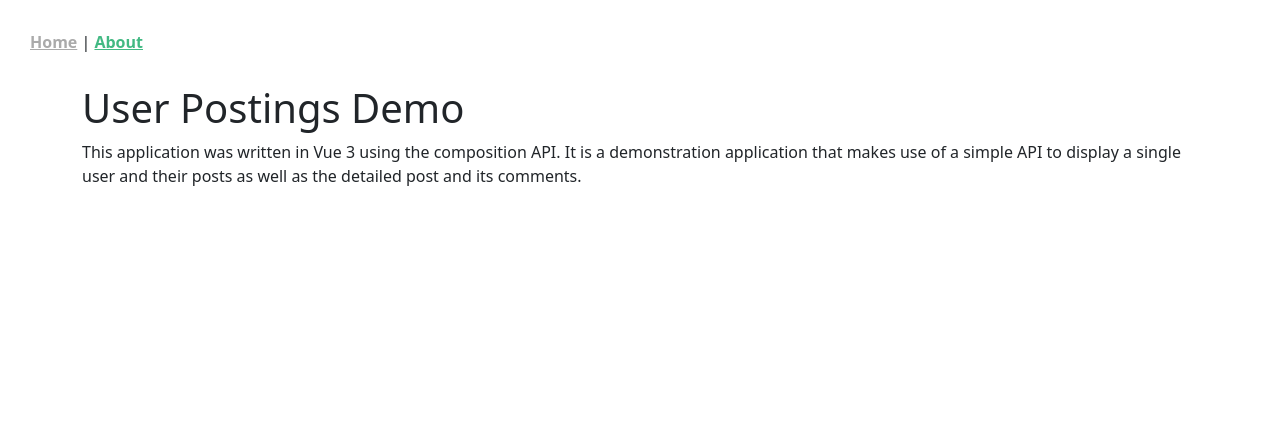
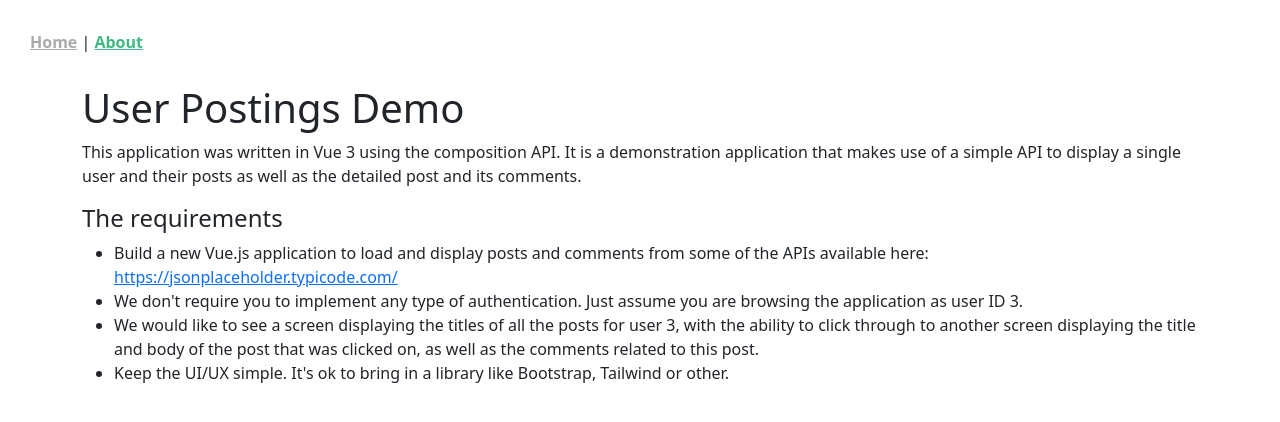
Before and after one commit to colinj/user-post-demo, a Vue app: page /about in a window 1280 px wide. Shown: the top 422 px of the page. Built offline with nearby package versions, Linux system fonts and the light colour scheme.

Commit message:
docs: Update README and About page

```diff
--- a/src/views/About.vue
+++ b/src/views/About.vue
@@ -6,5 +6,30 @@
       demonstration application that makes use of a simple API to display a
       single user and their posts as well as the detailed post and its comments.
     </p>
+
+    <h4>The requirements</h4>
+    <ul>
+      <li>
+        Build a new Vue.js application to load and display posts and comments
+        from some of the APIs available here:
+        <a href="https://jsonplaceholder.typicode.com/" target="_blank">
+          https://jsonplaceholder.typicode.com/
+        </a>
+      </li>
+      <li>
+        We don't require you to implement any type of authentication. Just
+        assume you are browsing the application as user ID 3.
+      </li>
+      <li>
+        We would like to see a screen displaying the titles of all the posts for
+        user 3, with the ability to click through to another screen displaying
+        the title and body of the post that was clicked on, as well as the
+        comments related to this post.
+      </li>
+      <li>
+        Keep the UI/UX simple. It's ok to bring in a library like Bootstrap,
+        Tailwind or other.
+      </li>
+    </ul>
   </div>
 </template>
```
Also changed, not shown: 1 other file (tests, documents, lock files or other folders).
